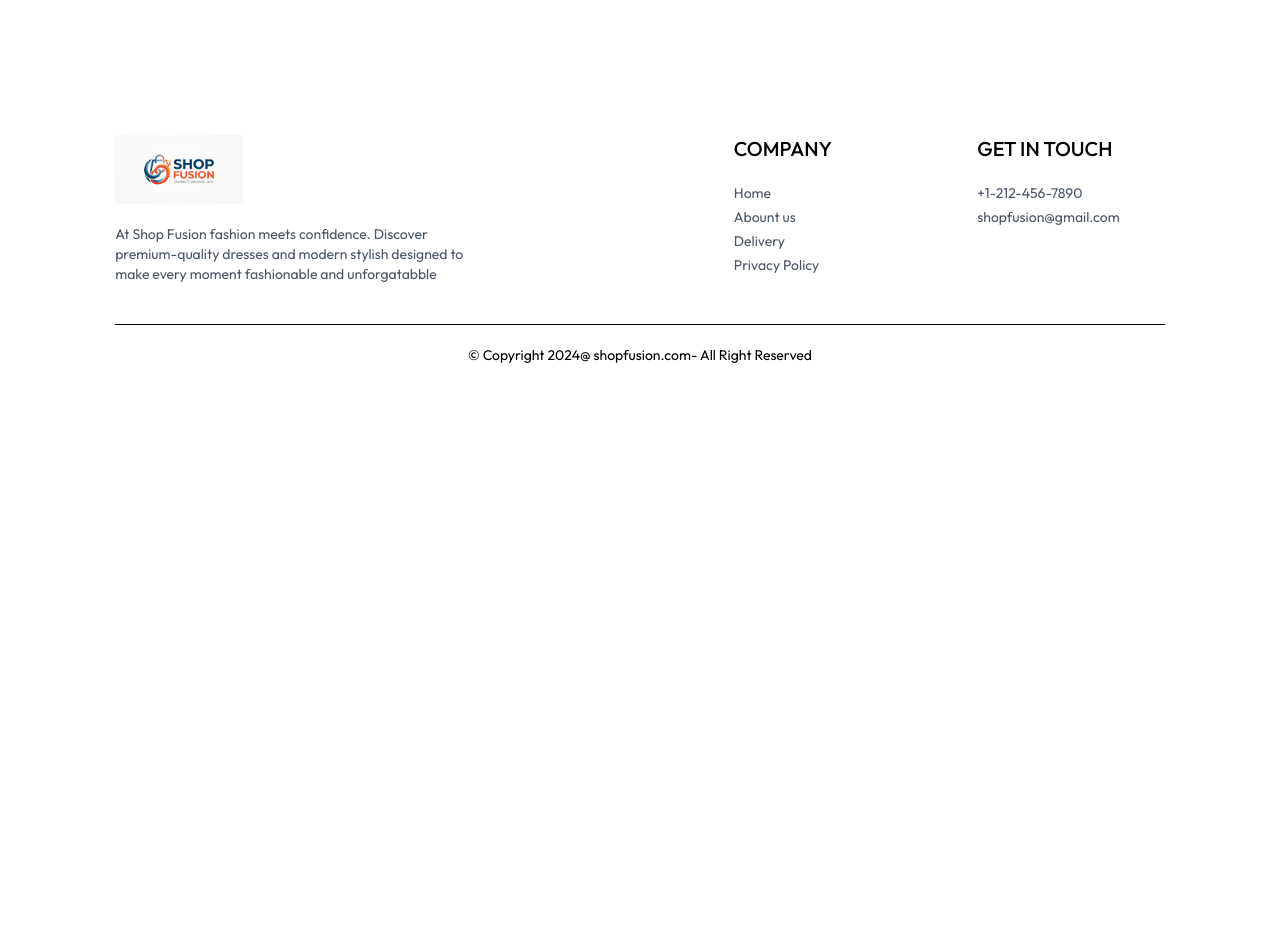
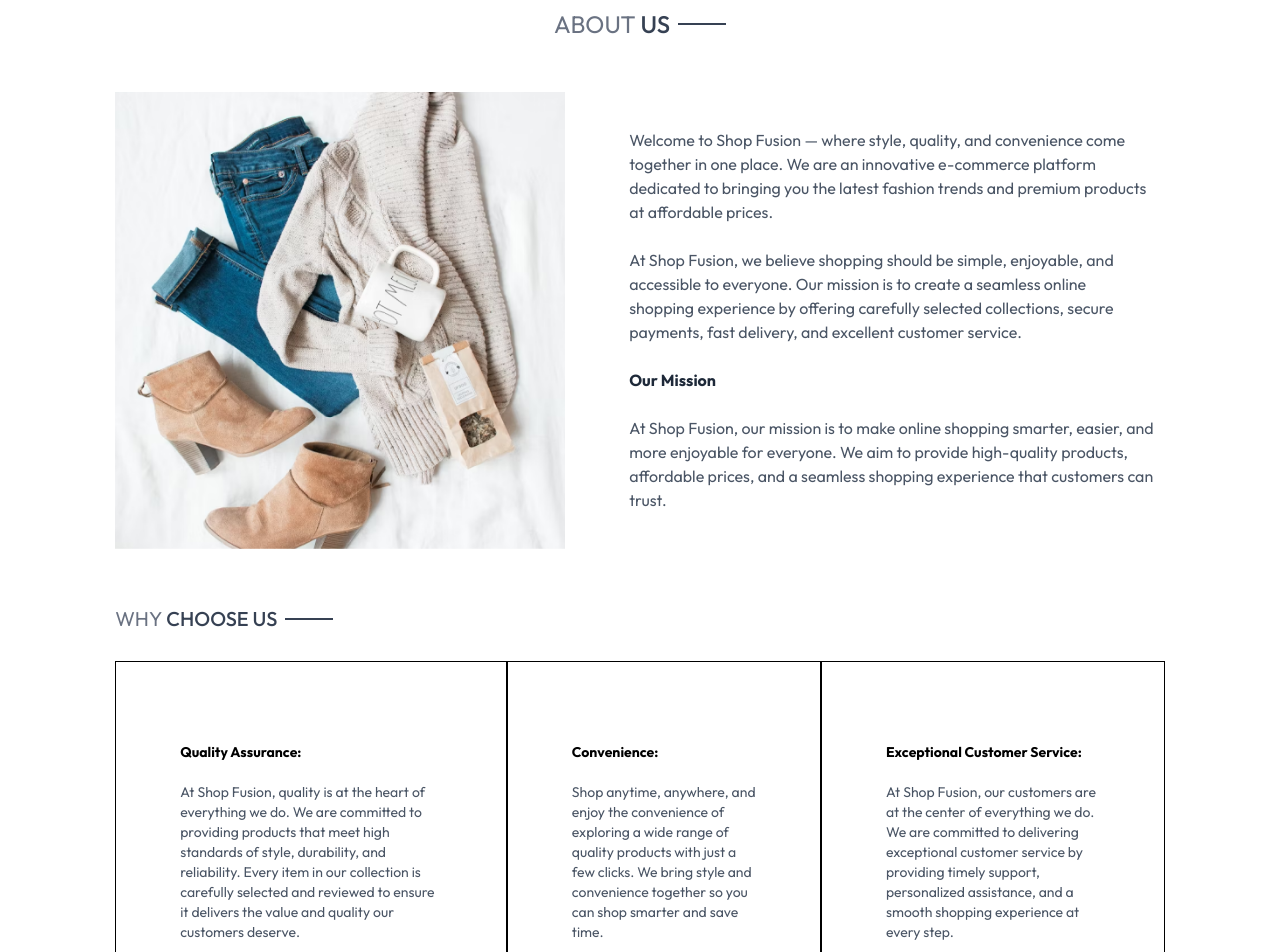
Before and after one commit to sahoosuraj744/shopfusion, a React (Vite) app in the folder frontend/: page /about in a window 1280 px wide. Shown: the part 240-1192 px from the top of the page. Before the commit the page ends 800 px from the top, so only its background shows below. Built offline with nearby package versions, Linux system fonts and the light colour scheme.

Commit message:
feat: enhance About page with content, images, and newsletter subscription

```diff
--- a/frontend/src/pages/About.jsx
+++ b/frontend/src/pages/About.jsx
@@ -1,9 +1,77 @@
-import React from 'react'
-
+import React from "react";
+import Title from "../components/Title";
+import { assets } from "../assets/assets";
+import NewsletterBox from '../components/NewsletterBox'
 const About = () => {
   return (
-    <div></div>
-  )
-}
+    <div>
+      <div className="text-2xl text-center pt-8 border-t">
+        <Title text1={"ABOUT"} text2={"US"} />
+      </div>
+      <div className="my-10 flex flex-col md:flex-row gap-16">
+        <img
+          className="w-full md:max-w-[450px]"
+          src={assets.about_img}
+          alt=""
+        />
+        <div className="flex flex-col justify-center gap-6 md:w-2/4 text-gray-600">
+          <p>
+            Welcome to Shop Fusion — where style, quality, and convenience come
+            together in one place. We are an innovative e-commerce platform
+            dedicated to bringing you the latest fashion trends and premium
+            products at affordable prices.
+          </p>
+          <p>
+            At Shop Fusion, we believe shopping should be simple, enjoyable, and
+            accessible to everyone. Our mission is to create a seamless online
+            shopping experience by offering carefully selected collections,
+            secure payments, fast delivery, and excellent customer service.
+          </p>
+          <b className="text-gray-800">Our Mission</b>
+          <p>
+            At Shop Fusion, our mission is to make online shopping smarter,
+            easier, and more enjoyable for everyone. We aim to provide
+            high-quality products, affordable prices, and a seamless shopping
+            experience that customers can trust.
+          </p>
+        </div>
+      </div>
+      <div className="text-xl py-4 ">
+        <Title text1={"WHY"} text2={"CHOOSE US"} />
+      </div>
+      <div className="flex flex-col md:flex-row text-sm mb-20">
+        <div className="border px-10 md:px-16 py-8 sm:py-20 flex flex-col gap-5 ">
+          <b>Quality Assurance:</b>
+          <p className="text-gray-600">
+            At Shop Fusion, quality is at the heart of everything we do. We are
+            committed to providing products that meet high standards of style,
+            durability, and reliability. Every item in our collection is
+            carefully selected and reviewed to ensure it delivers the value and
+            quality our customers deserve.
+          </p>
+        </div>
+        <div className="border px-10 md:px-16 py-8 sm:py-20 flex flex-col gap-5 ">
+          <b>Convenience:</b>
+          <p className="text-gray-600">
+            Shop anytime, anywhere, and enjoy the convenience of exploring a
+            wide range of quality products with just a few clicks. We bring
+            style and convenience together so you can shop smarter and save
+            time.
+          </p>
+        </div>
+        <div className="border px-10 md:px-16 py-8 sm:py-20 flex flex-col gap-5 ">
+          <b>Exceptional Customer Service:</b>
+          <p className="text-gray-600">
+            At Shop Fusion, our customers are at the center of everything we do.
+            We are committed to delivering exceptional customer service by
+            providing timely support, personalized assistance, and a smooth
+            shopping experience at every step.
+          </p>
+        </div>
+      </div>
+      <NewsletterBox/>
+    </div>
+  );
+};
 
-export default About
+export default About;
```
